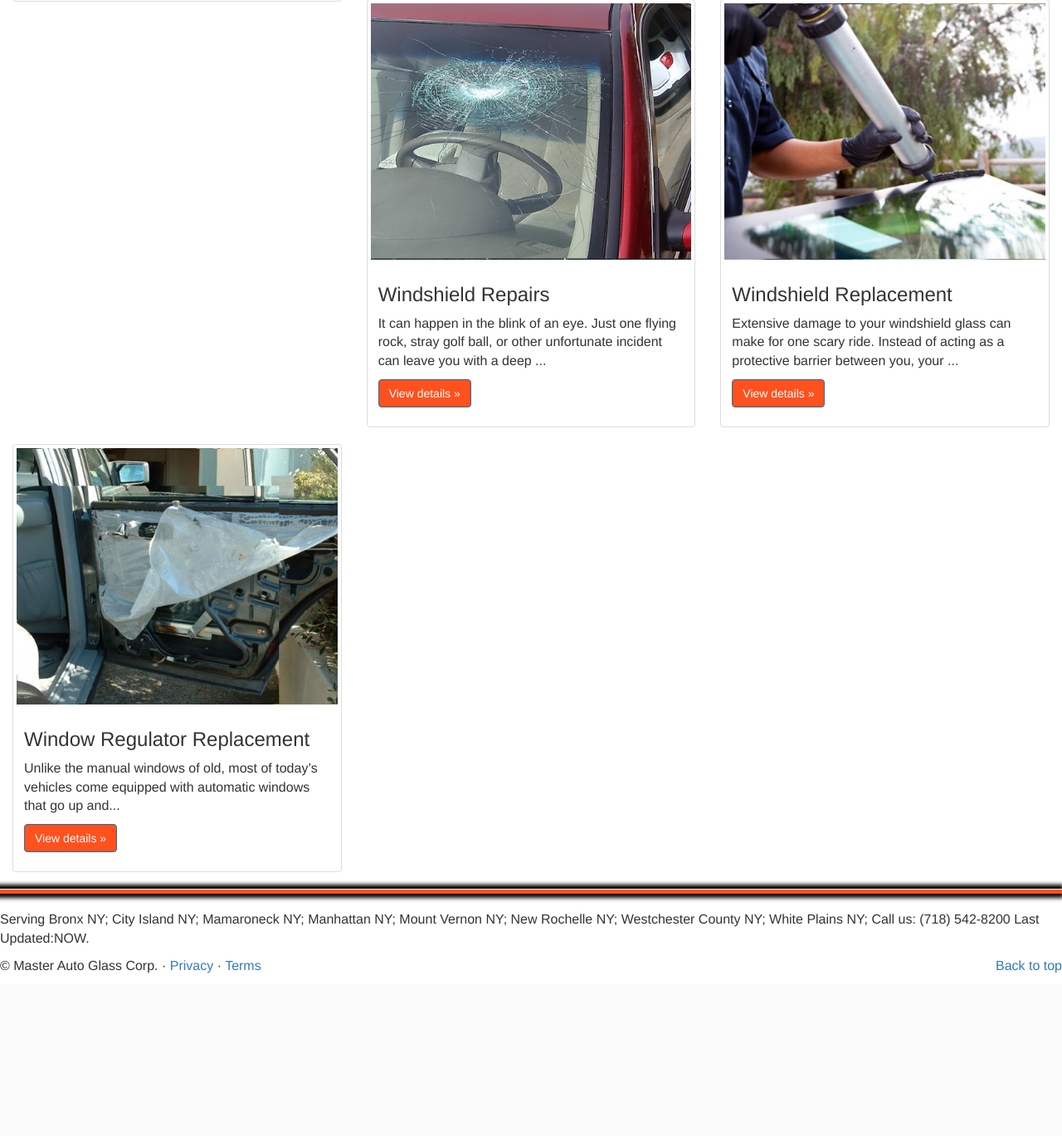
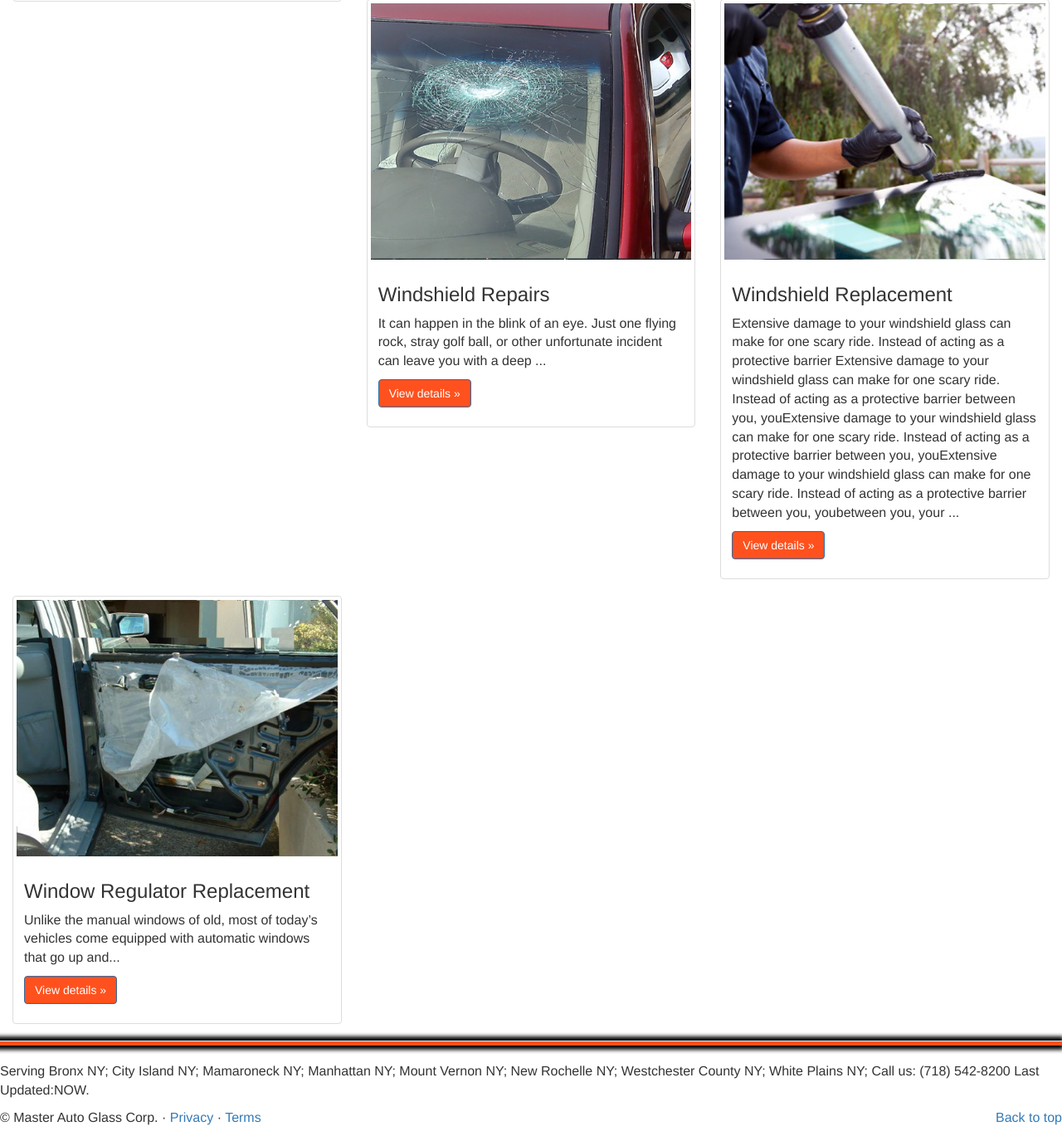
Before and after one commit to david97ly/glass1.2, a Django app: template glass/templates/servicios.html in a window 1280 px wide. Shown: the part 681-2050 px from the top of the page at 83% size. Before the commit the page ends 1854 px from the top, so only its background shows below. Run offline with Django 3.2, Linux system fonts and the light colour scheme; the template is opened without the code that fills it, so the values that code supplies are empty; parts of the project's set-up code (start-up, migrations or seed data) failed here and were passed over; some libraries are stand-ins or nearby versions.

Commit message:
veamos ahora

```diff
--- a/glass/templates/servicios.html
+++ b/glass/templates/servicios.html
@@ -69,9 +69,9 @@
 
 <!-- comienza la informacion -->
 
+<div id="servi">
 
-
-       <div class="col-xs-12 col-sm-6 col-dm-4 col-lg-4 ">
+       <div class="col-xs-12 col-sm-6 col-dm-4 col-lg-4 " id="item">
          <div class="thumbnail">
            <img  id="imgs"  class="img-responsive img-service" src="/static/imagenes/info/Auto-Glass-Repair.jpg" alt="...">
            <div class="caption">
@@ -82,7 +82,7 @@
          </div>
        </div>
 
-       <div class="col-xs-12 col-sm-6 col-dm-4 col-lg-4 ">
+       <div class="col-xs-12 col-sm-6 col-dm-4 col-lg-4 " id="item">
          <div class="thumbnail">
            <img   id="imgs"  class="img-responsive img-service" src="/static/imagenes/info/Truck-Windshield-Repair1.jpg" alt="...">
            <div class="caption">
@@ -94,7 +94,7 @@
        </div>
 
 
-        <div class="col-xs-12 col-sm-6 col-dm-4 col-lg-4 ">
+        <div class="col-xs-12 col-sm-6 col-dm-4 col-lg-4 " id="item">
          <div class="thumbnail">
            <img id="imgs"  class="img-responsive img-service" src="/static/imagenes/info/Auto-Glass-Replacement.jpg" alt="...">
            <div class="caption">
@@ -106,7 +106,7 @@
        </div>
 
 
-        <div class="col-xs-12 col-sm-6 col-dm-4 col-lg-4 ">
+        <div class="col-xs-12 col-sm-6 col-dm-4 col-lg-4 " id="item">
          <div class="thumbnail">
            <img  id="imgs" class="img-responsive img-service" src="/static/imagenes/info/Windshield-Repairs.jpg" alt="...">
            <div class="caption">
@@ -118,19 +118,19 @@
        </div>
 
 
-        <div class="col-xs-12 col-sm-6 col-dm-4 col-lg-4 ">
+        <div class="col-xs-12 col-sm-6 col-dm-4 col-lg-4 " id="item">
          <div class="thumbnail">
            <img  id="imgs" class="img-responsive img-service" src="/static/imagenes/info/Windshield-Replacement.jpg" alt="...">
            <div class="caption">
              <h3>Windshield Replacement</h3>
-             <p>Extensive damage to your windshield glass can make for one scary ride. Instead of acting as a protective barrier between you, your ...</p>
+             <p>Extensive damage to  your windshield glass can make for one scary ride. Instead of acting as a protective barrier Extensive damage to  your windshield glass can make for one scary ride. Instead of acting as a protective barrier between you, youExtensive damage to  your windshield glass can make for one scary ride. Instead of acting as a protective barrier between you, youExtensive damage to  your windshield glass can make for one scary ride. Instead of acting as a protective barrier between you, youbetween you, your ...</p>
              <p><a href="{% url "detalleservice" 5 %}"  class="btn btn-primary" role="button">View details &raquo;</a> </p>
            </div>
          </div>
        </div>
 
 
-        <div class="col-xs-12 col-sm-6 col-dm-4 col-lg-4 ">
+        <div class="col-xs-12 col-sm-6 col-dm-4 col-lg-4 " id ="item">
          <div class="thumbnail">
            <img  id="imgs" class="img-responsive img-service" src="/static/imagenes/info/Window-Regulator-Replacement.jpg" alt="...">
            <div class="caption">
@@ -141,7 +141,7 @@
          </div>
        </div>
 
-
+</div>
 
   </div>
 
```
